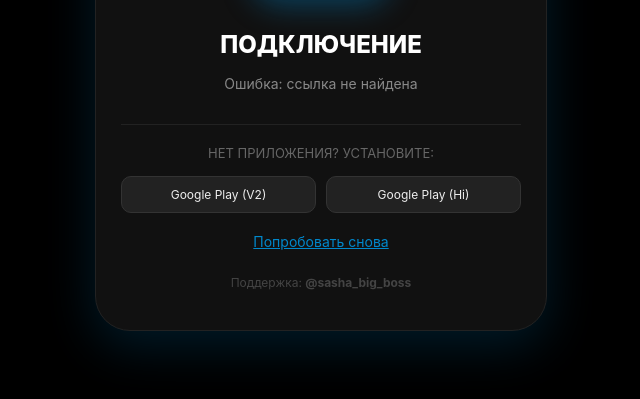
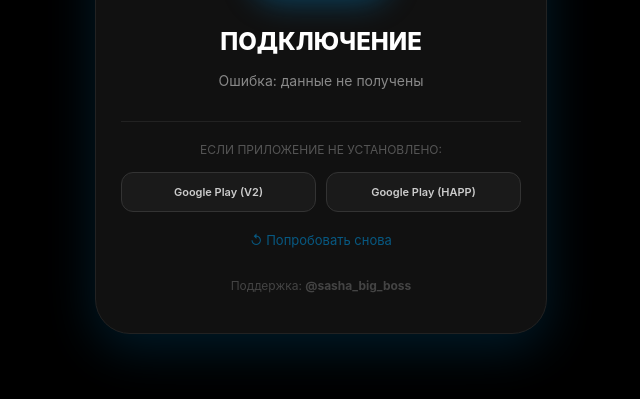
Before and after one commit to blackshoor/rzn, a plain HTML site: page index.html in a window 1280 px wide. Shown: the part 327-726 px from the top of the page, without its empty margins (319-959 px from the left). Drawn offline with Linux system fonts and the light colour scheme.

Commit message:
index.html

```diff
--- a/index.html
+++ b/index.html
@@ -5,7 +5,7 @@
     <meta name="viewport" content="width=device-width, initial-scale=1.0">
     <title>RZN | Подключение</title>
     <style>
-        :root { --primary: #0088cc; --hiddify: #9a33ff; --bg: #000000; --card: #111111; }
+        :root { --primary: #0088cc; --happ: #ff4500; --bg: #000000; --card: #111111; }
         body {
             font-family: -apple-system, BlinkMacSystemFont, "Segoe UI", Roboto, Helvetica, Arial, sans-serif;
             background-color: var(--bg);
@@ -55,7 +55,7 @@
             box-sizing: border-box;
         }
         .btn-v2ray { background: var(--primary); }
-        .btn-hiddify { background: var(--hiddify); }
+        .btn-happ { background: var(--happ); } /* Оранжевый стиль для HAPP */
         .btn:active { transform: scale(0.97); opacity: 0.8; }
 
         .store-section {
@@ -64,27 +64,29 @@
             border-top: 1px solid #222;
             display: none;
         }
-        .store-title { font-size: 13px; color: #666; margin-bottom: 15px; text-transform: uppercase; }
+        .store-title { font-size: 12px; color: #555; margin-bottom: 15px; text-transform: uppercase; }
         .store-links { display: flex; justify-content: space-around; gap: 10px; }
         .store-btn {
-            background: #222;
-            color: #eee;
-            padding: 10px 15px;
-            border-radius: 10px;
-            font-size: 12px;
+            background: #1a1a1a;
+            color: #ccc;
+            padding: 12px 10px;
+            border-radius: 12px;
+            font-size: 11px;
             text-decoration: none;
             flex: 1;
             border: 1px solid #333;
+            font-weight: 600;
         }
         .retry-btn {
             margin-top: 20px;
             color: var(--primary);
-            font-size: 14px;
+            font-size: 13px;
             cursor: pointer;
-            text-decoration: underline;
+            text-decoration: none;
             display: block;
+            opacity: 0.6;
         }
-        .footer { font-size: 12px; color: #444; margin-top: 25px; }
+        .footer { font-size: 12px; color: #444; margin-top: 30px; }
     </style>
 </head>
 <body>
@@ -92,15 +94,15 @@
 <div class="container">
     <img src="logo.png" alt="RZN" class="logo" onerror="this.src='https://via.placeholder.com/140/0088cc/ffffff?text=RZN'">
     <h1>ПОДКЛЮЧЕНИЕ</h1>
-    <p id="main-desc">Выберите приложение для настройки</p>
+    <p id="main-desc">Выберите ваше приложение для автоматической настройки доступа</p>
 
     <a id="v2Btn" href="#" class="btn btn-v2ray">🚀 Добавить в V2RayTun</a>
-    <a id="hiBtn" href="#" class="btn btn-hiddify">📱 Добавить в HAPP (Hiddify)</a>
+    <a id="happBtn" href="#" class="btn btn-happ">📱 Добавить в HAPP Proxy</a>
 
     <div id="storeSection" class="store-section">
-        <div class="store-title">Нет приложения? Установите:</div>
+        <div class="store-title">Если приложение не установлено:</div>
         <div class="store-links" id="storeLinks"></div>
-        <span class="retry-btn" onclick="location.reload()">Попробовать снова</span>
+        <span class="retry-btn" onclick="location.reload()">↺ Попробовать снова</span>
     </div>
 
     <div class="footer">Поддержка: <b>@sasha_big_boss</b></div>
@@ -111,31 +113,34 @@
     const sub = params.get('sub');
 
     if (sub) {
-        // ИСПРАВЛЕННЫЕ ПРОТОКОЛЫ
+        // Установка протоколов для импорта
         document.getElementById('v2Btn').href = "v2raytun://import/" + sub;
-        document.getElementById('hiBtn').href = "happ://add/" + sub;
+        document.getElementById('happBtn').href = "happ://add/" + sub;
     } else {
-        document.getElementById('main-desc').innerText = "Ошибка: ссылка не найдена";
+        document.getElementById('main-desc').innerText = "Ошибка: данные не получены";
         document.getElementById('v2Btn').style.display = 'none';
-        document.getElementById('hiBtn').style.display = 'none';
+        document.getElementById('happBtn').style.display = 'none';
     }
 
-    // Определение ОС
+    // Детектор ОС и ссылки на маркеты
     const userAgent = navigator.userAgent || navigator.vendor || window.opera;
     const storeSection = document.getElementById('storeSection');
     const storeLinks = document.getElementById('storeLinks');
 
-    setTimeout(() => { storeSection.style.display = 'block'; }, 1500);
+    // Показываем ссылки на установку через 2 секунды
+    setTimeout(() => { storeSection.style.display = 'block'; }, 2000);
 
     if (/iPad|iPhone|iPod/.test(userAgent) && !window.MSStream) {
+        // Ссылки для iOS
         storeLinks.innerHTML = `
-            <a href="https://apps.apple.com/ru/app/v2raytun/id6470773935" class="store-btn">App Store (V2)</a>
-            <a href="https://apps.apple.com/ru/app/hiddify/id6473773752" class="store-btn">App Store (Hi)</a>
+            <a href="https://apps.apple.com/ru/app/v2raytun/id6470773935" class="store-btn" target="_blank">App Store (V2)</a>
+            <a href="https://apps.apple.com/ru/app/happ-proxy/id6474143422" class="store-btn" target="_blank">App Store (HAPP)</a>
         `;
     } else {
+        // Ссылки для Android (HAPP обычно ставится через APK или Play Store, если доступен)
         storeLinks.innerHTML = `
-            <a href="https://play.google.com/store/apps/details?id=com.v2raytun.android" class="store-btn">Google Play (V2)</a>
-            <a href="https://play.google.com/store/apps/details?id=app.hiddify.com" class="store-btn">Google Play (Hi)</a>
+            <a href="https://play.google.com/store/apps/details?id=com.v2raytun.android" class="store-btn" target="_blank">Google Play (V2)</a>
+            <a href="https://play.google.com/store/apps/details?id=com.happ.proxy" class="store-btn" target="_blank">Google Play (HAPP)</a>
         `;
     }
 </script>
```
